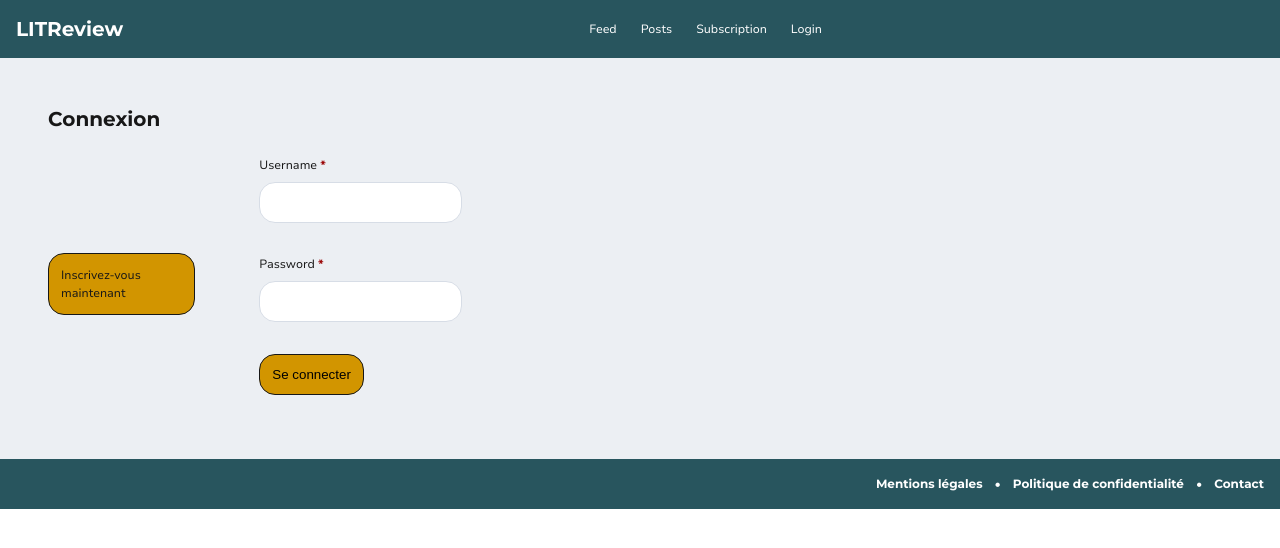
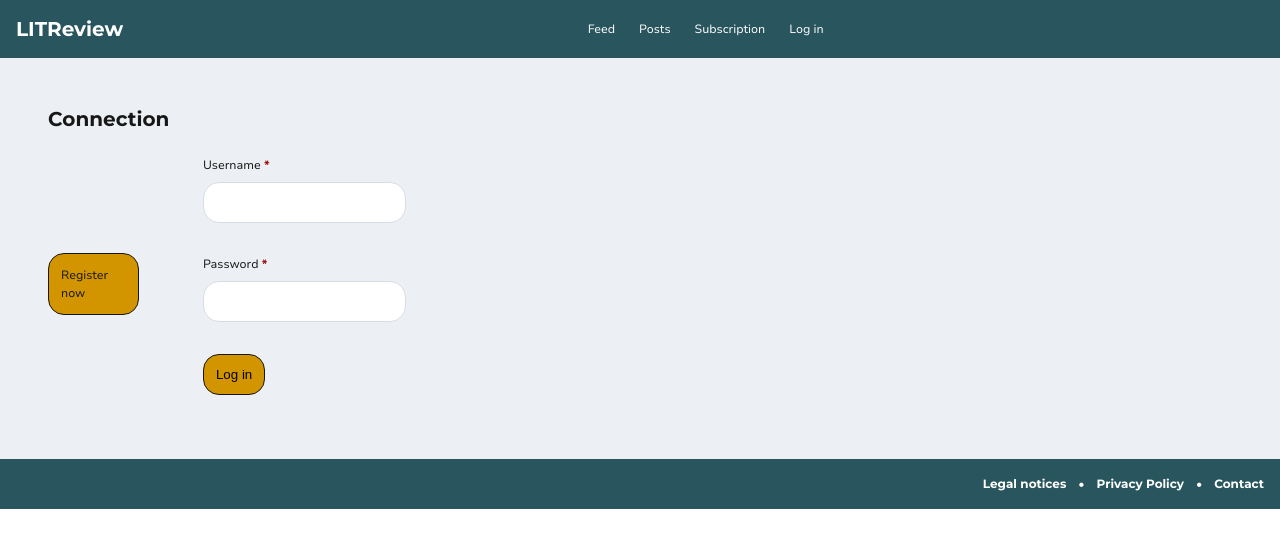
Before and after one commit to Arnaud-Goguelin/ocpy09, a Django app: page /auth/login/ in a window 1280 px wide. Shown: the top 548 px of the page. Run offline with Django 5.2, Linux system fonts and the light colour scheme; some libraries are stand-ins or nearby versions.

Commit message:
refactor(templates): homogenize language and with english only

```diff
--- a/authentication/jinja2/authentication/login.html
+++ b/authentication/jinja2/authentication/login.html
@@ -13,9 +13,9 @@
 
 {% block content %}
 <section class="flex --column --align-start">
-    <h2 class="headline-xl mb-lg">Connexion</h2>
+    <h2 class="headline-xl mb-lg">Connection</h2>
     <div class="flex">
-        <a class="primary-btn mr-3xl" href="{{ url('authentication:signup') }}">Inscrivez-vous maintenant</a>
+        <a class="primary-btn mr-3xl" href="{{ url('authentication:signup') }}">Register now</a>
         <form class="flex --column --space-evenly --align-start" method="post">
             {{ csrf_input|safe }}
 <!--        username field-->
@@ -31,7 +31,7 @@
                 </div>
             {% endif %}
 
-            {{ action_button(primary_text="Se connecter") }}
+            {{ action_button(primary_text="Log in") }}
         </form>
     </div>
 </section>
--- a/authentication/views.py
+++ b/authentication/views.py
@@ -20,18 +20,13 @@ class CustomLoginView(LoginView):
     success_url = reverse_lazy("feed:subscriptions")
 
     def form_valid(self, form):
-        user = form.get_user()
-        logger.info(f"Connexion réussie pour l'utilisateur: {user.username}")
         return super().form_valid(form)
 
     def form_invalid(self, form):
-        username = form.cleaned_data.get("username", "Inconnu")
-        logger.warning(f"Tentative de connexion échouée pour: {username}")
+        logger.error(f"Unexpected error in log in. \nError: {form.errors}")
         return super().form_invalid(form)
 
     def get(self, request, *args, **kwargs):
-        if request.user.is_authenticated:
-            logger.debug(f"Utilisateur déjà connecté redirigé: {request.user.username}")
         return super().get(request, *args, **kwargs)
 
 
@@ -39,8 +34,6 @@ class CustomLogoutView(LogoutView):
     next_page = reverse_lazy("authentication:login")
 
     def dispatch(self, request, *args, **kwargs):
-        if request.user.is_authenticated:
-            logger.info(f"Déconnexion de l'utilisateur: {request.user.username}")
         return super().dispatch(request, *args, **kwargs)
 
 
@@ -51,16 +44,13 @@ class SignUpView(CreateView):
     success_url = reverse_lazy("authentication:login")
 
     def form_valid(self, form):
-        logger.debug(f"Formulaire d'inscription valide pour: {form.cleaned_data.get('username')}")
         response = super().form_valid(form)
 
         login(self.request, self.object)
-        logger.info(f"Inscription et connexion automatique réussies pour: {self.object.username}")
 
-        messages.success(self.request, f"Bienvenue {self.object.username} ! Votre compte a été créé avec succès.")
+        messages.success(self.request, f"Welcome {self.object.username} ! Your account has been created.")
         return response
 
     def form_invalid(self, form):
-        username = form.cleaned_data.get("username", "Inconnu")
-        logger.warning(f"Échec de l'inscription pour: {username}. Erreurs: {form.errors}")
+        logger.error(f"Unexpected error in sign up. \nError: {form.errors}")
         return super().form_invalid(form)
--- a/litrevu/jinja2/footer.html
+++ b/litrevu/jinja2/footer.html
@@ -1,7 +1,7 @@
 <footer class="footer flex --flex-end p-md ">
-    <a class="headline-md" href="#">Mentions légales</a>
+    <a class="headline-md" href="#">Legal notices</a>
     <span class="ml-sm mr-sm">•</span>
-    <a class="headline-md" href="#">Politique de confidentialité</a>
+    <a class="headline-md" href="#">Privacy Policy</a>
     <span class="ml-sm mr-sm">•</span>
     <a class="headline-md" href="#">Contact</a>
 </footer>
--- a/litrevu/jinja2/header.html
+++ b/litrevu/jinja2/header.html
@@ -10,10 +10,10 @@
         {% if user.is_authenticated %}
             <form class="ml-lg" method="post" action="{{ url('authentication:logout') }}">
                 {{ csrf_input|safe }}
-                {{ action_button(primary_text="Logout") }}
+                {{ action_button(primary_text="Log out") }}
             </form>
         {% else %}
-            <a class="ml-lg" href="{{ url('authentication:login')}}">Login</a>
+            <a class="ml-lg" href="{{ url('authentication:login')}}">Log in</a>
         {% endif %}
     </nav>
 
--- a/tickets/jinja2/tickets/ticket_review_form.html
+++ b/tickets/jinja2/tickets/ticket_review_form.html
@@ -77,7 +77,7 @@
         {% endif %}
 
         {{ action_button(
-            primary_text="Send",
+            primary_text="Post",
             cancel_url=url('tickets:list'),
             cancel_text="Cancel"
         ) }}
```
Also changed, not shown: feed/views.py (+3 -4 lines), tickets/jinja2/tickets/ticket_form.html (+4 -4 lines).
